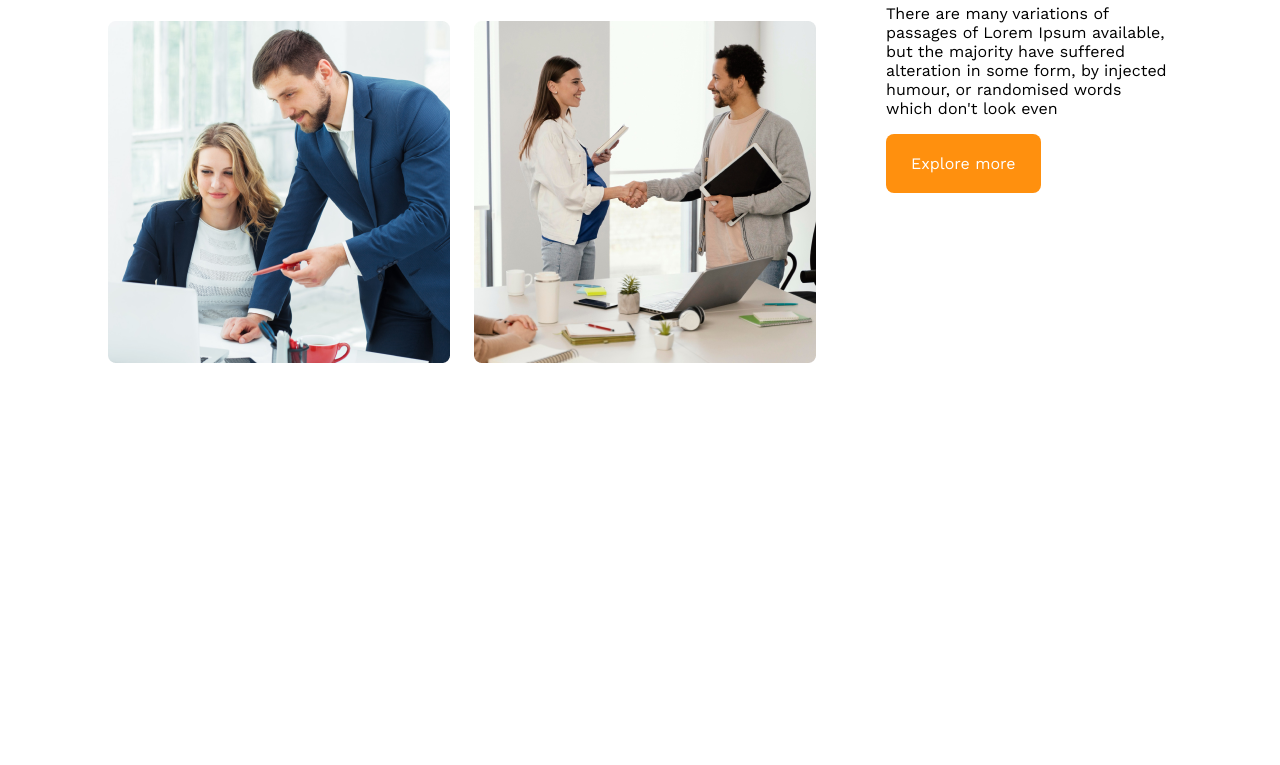
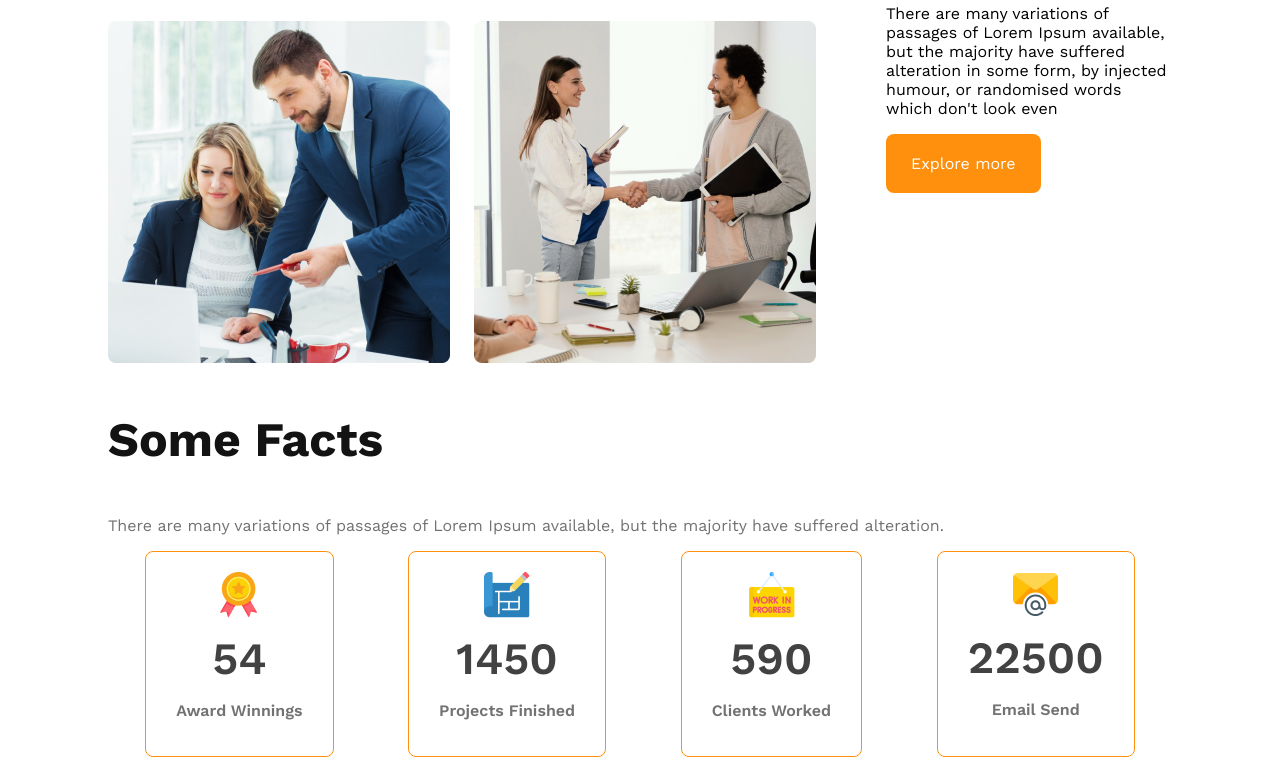
Before and after one commit to rkshawn/g3-architects, a plain HTML site: page index.html in a window 1280 px wide. Shown: the part 1540-2305 px from the top of the page. Before the commit the page ends 1911 px from the top, so only its background shows below. Drawn offline with nearby package versions, Linux system fonts and the light colour scheme.

Commit message:
fact section added with small device responsjive

```diff
--- a/index.html
+++ b/index.html
@@ -52,6 +52,41 @@
 
         </section>
 
+        <!-- feature section -->
+        <section class="features">
+
+        </section>
+        <!-- facts section -->
+
+        <section class="facts">
+         <h3 class="facts-title">Some Facts</h3>
+         <p class="facts-text">There are many variations of passages of Lorem Ipsum available, but the majority have suffered alteration.</p>
+         <div class="fact-card-container">
+          <div class="card">
+            <img src="images/icons/ribon.png" alt="">
+            <p class="card-stats">54</p>
+            <p class="card-title">Award Winnings</p>
+          </div>
+          <div class="card">
+            <img src="images/icons/projects.png" alt="">
+            <h3 class="card-stats">1450</h3>
+            <p class="card-title">Projects Finished</p>
+          </div>
+          <div class="card">
+            <img src="images/icons/customers.png" alt="">
+            <h3 class="card-stats">590</h3>
+            <p class="card-title">Clients Worked</p>
+          </div>
+          <div class="card">
+            <img src="images/icons/email.png" alt="">
+            <h3 class="card-stats">22500</h3>
+            <p class="card-title">Email Send</p>
+          </div>
+
+         </div>
+
+        </section>
+
 
     </main>
 
--- a/styles/style.css
+++ b/styles/style.css
@@ -96,6 +96,40 @@ main {
   font-weight: 700;
 }
 
+/* facts related styles */
+.facts-title {
+  color: var(--Dark-01, #131313);
+  font-size: 3rem;
+  font-weight: 700;
+}
+.facts-text {
+  color: #727272;
+  font-size: 1rem;
+  font-weight: 400;
+}
+.fact-card-container {
+  display: flex;
+  justify-content: space-around;
+}
+.card {
+  border-radius: 8px;
+  border: 1px solid #ff900e;
+  text-align: center;
+  padding: 20px 30px;
+}
+.card-stats {
+  color: #424242;
+  font-size: 2.8rem;
+  font-weight: 600;
+  margin-top: 10px;
+  margin-bottom: 10px;
+}
+.card-title {
+  color: #727272;
+  font-size: 1rem;
+  font-weight: 600;
+}
+
 /* responsive media query */
 /* for small/mobile devices */
 @media screen and (max-width: 576px) {
@@ -103,7 +137,8 @@ main {
     padding: 10px;
   }
   nav,
-  .team-container {
+  .team-container,
+  .fact-card-container {
     flex-direction: column;
   }
   .team-img {
@@ -113,7 +148,10 @@ main {
     margin: 5px;
     padding: 5px;
   }
-  main{
+  .fact-card-container{
+    gap: 20px;
+  }
+  main {
     padding: 0 10px;
   }
 }
```
